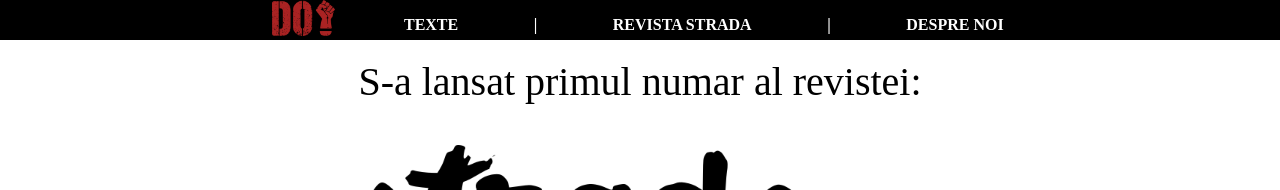
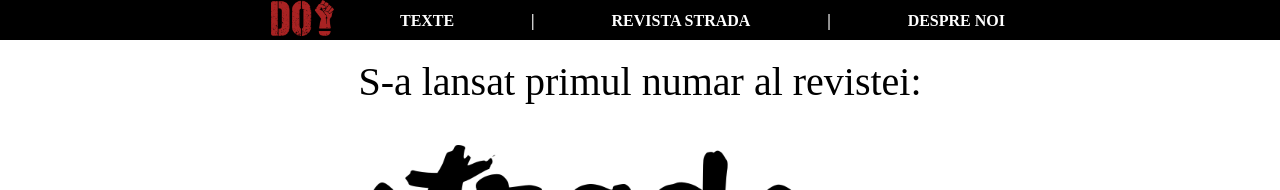
Before and after one commit to dreptul-la-oras/dreptul-la-oras.github.io, a Jekyll site: the page built from index.md, in a window 1280 px wide. Shown: the top 190 px of the page. Built offline with Jekyll 4.4.1, drawn with Linux system fonts in a browser that asks for light colours.

Commit message:
Simplify header

```diff
--- a/_includes/header.html
+++ b/_includes/header.html
@@ -16,7 +16,7 @@
             {% endif %}
         </div>
 
-        <div class="floating-header-sep">
+        <div class="floating-header-menu-item floating-header-sep">
             <p>|</p>
         </div>
 
@@ -28,7 +28,7 @@
             {% endif %}
         </div>
 
-        <div class="floating-header-sep">
+        <div class="floating-header-menu-item floating-header-sep">
             <p>|</p>
         </div>
 
--- a/assets/css/base.css
+++ b/assets/css/base.css
@@ -30,7 +30,7 @@ body {
     margin: 0 0 0 0;
 }
 
-@media (max-width: 420px) {
+@media (max-width: 450px) {
     .content-box {
         width: 90%;
         margin-left: auto;
@@ -41,7 +41,7 @@ body {
     }
 }
 
-@media (min-width: 420px) {
+@media (min-width: 450px) {
     .content-box {
         min-width: 400px;
         max-width: 600px;
--- a/assets/css/header_floating.css
+++ b/assets/css/header_floating.css
@@ -31,6 +31,7 @@
     .floating-header-wrap {
         display: flex;
         float: right;
+        margin: auto;
     }
 }
 
@@ -49,8 +50,8 @@
 }
 
 .floating-header-sep {
+    padding-left: 7px;
     padding-right: 7px;
-    padding-left: 7px;
     font-weight: bold;
 }
 
@@ -61,12 +62,17 @@
 .floating-header-menu-item {
     color: white;
     font-weight: bold;
+    margin-left: auto;
+    margin-right: auto;
+    margin-top: 12px;
+    margin-bottom: 12px;
 
 }
 
 .floating-header-menu-item p {
     padding-right: 4px;
     padding-left: 4px;
+    margin: 0;
 }
 
 .floating-header-menu-item a {
```
